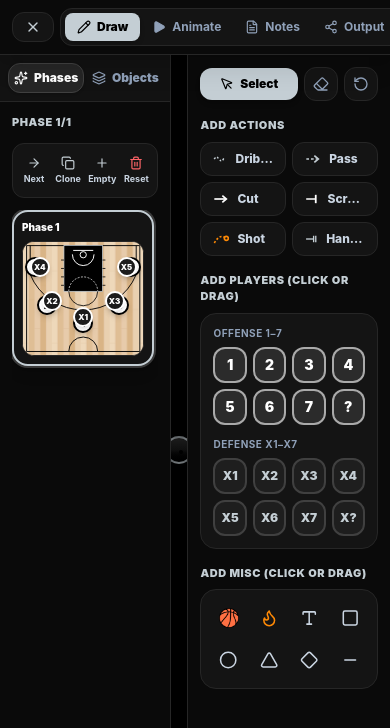
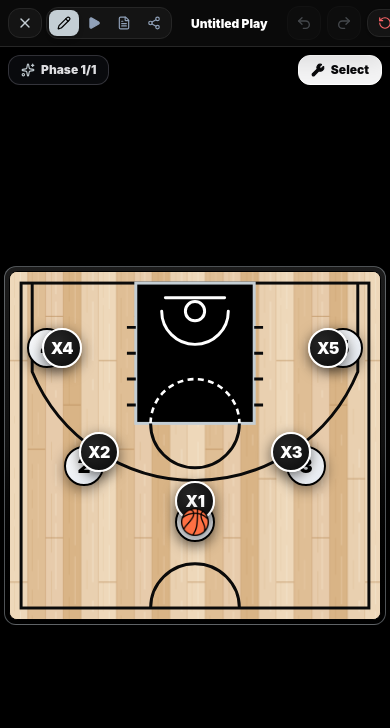
Before and after one commit to ecohoopscoaching/CoachBoard, a React (Vite) app: page / in a window 390 px wide. Shown: the top 728 px of the page. Built offline with nearby package versions, Linux system fonts and the light colour scheme.

Commit message:
feat: make court full-screen on mobile with floating triggers, slide-over drawers, and pointer touch events

```diff
--- a/src/App.tsx
+++ b/src/App.tsx
@@ -24,6 +24,10 @@ import {
   Pause,
   RotateCcw,
   Repeat,
+  Wrench,
+  Sparkles,
+  X,
+  Layers,
 } from 'lucide-react';
 
 const STORAGE_KEY = 'coachboard_saved_plays_v2';
@@ -76,6 +80,8 @@ export function App() {
   const [isPlaybookOpen, setIsPlaybookOpen] = React.useState(false);
   const [isNotesModalOpen, setIsNotesModalOpen] = React.useState(false);
   const [isOutputModalOpen, setIsOutputModalOpen] = React.useState(false);
+  const [isMobilePhasesOpen, setIsMobilePhasesOpen] = React.useState(false);
+  const [isMobileToolboxOpen, setIsMobileToolboxOpen] = React.useState(false);
 
   // Interpolated animation piece positions
   const [animatedPieces, setAnimatedPieces] = React.useState<Piece[]>([]);
@@ -878,9 +884,10 @@ export function App() {
         onToggleSound={() => setIsMuted(soundEffects.toggleMute())}
       />
 
-      {/* 2. MAIN 3-PANEL BODY: Left Sidebar, Center Court, Right Toolbox */}
+      {/* 2. MAIN 3-PANEL BODY: Desktop Sidebars + Center Court Stage + Mobile Drawers */}
       <div className="flex-1 flex overflow-hidden relative">
-        {/* Left Sidebar (Phases & Objects) */}
+        {/* Desktop Left Sidebar (Phases & Objects) */}
+        <div className="hidden lg:flex w-52 xl:w-56 border-r border-[#262626] h-full flex-col shrink-0 bg-[#0a0a0a]">
           <LeftSidebar
             keyframes={currentPlay.keyframes}
             activeFrameIndex={activeFrameIndex}
@@ -898,9 +905,37 @@ export function App() {
             onDeletePiece={handleDeletePiece}
             onDeleteDrawing={handleDeleteDrawing}
           />
+        </div>
 
-        {/* Center Court Stage */}
-        <main className="flex-1 relative flex flex-col items-center justify-center p-2 sm:p-4 overflow-hidden bg-[#000000]">
+        {/* Center Court Stage - Takes up 100% available viewport on mobile */}
+        <main className="flex-1 relative flex flex-col items-center justify-center p-1 sm:p-2 md:p-3 overflow-hidden bg-[#000000] w-full h-full">
+          {/* Mobile Top Floating Quick-Pills */}
+          <div className="absolute top-2 left-2 right-2 z-30 lg:hidden flex items-center justify-between pointer-events-none">
+            {/* Mobile Phases Trigger */}
+            <button
+              onClick={() => {
+                soundEffects.playClick();
+                setIsMobilePhasesOpen(true);
+              }}
+              className="pointer-events-auto flex items-center gap-1.5 px-3 py-1.5 rounded-xl bg-[#0c0d10]/90 backdrop-blur-md border border-zinc-700/80 text-zinc-200 text-xs font-black shadow-2xl active:scale-95 transition-all"
+            >
+              <Sparkles className="w-3.5 h-3.5 text-[#c4ced4]" />
+              <span>Phase {activeFrameIndex + 1}/{currentPlay.keyframes.length}</span>
+            </button>
+
+            {/* Mobile Tools Trigger */}
+            <button
+              onClick={() => {
+                soundEffects.playClick();
+                setIsMobileToolboxOpen(true);
+              }}
+              className="pointer-events-auto flex items-center gap-1.5 px-3 py-1.5 rounded-xl bg-zinc-100 text-zinc-950 text-xs font-black shadow-2xl active:scale-95 transition-all border border-white"
+            >
+              <Wrench className="w-3.5 h-3.5 fill-current text-zinc-950" />
+              <span className="capitalize">{activeTool} {selectedPlayerLabel ? `(#${selectedPlayerLabel})` : ''}</span>
+            </button>
+          </div>
+
           {/* Main Court Canvas Container */}
           <div className="relative w-full h-full flex items-center justify-center">
             <BasketballCourt
@@ -937,7 +972,7 @@ export function App() {
 
           {/* Floating Bottom Animation Controller (when in Animate mode or Playing) */}
           {(currentMode === 'animate' || isPlaying) && (
-            <div className="absolute bottom-4 z-30 bg-[#0a0a0a]/95 backdrop-blur-md border border-[#262626] rounded-2xl px-4 py-2.5 flex items-center gap-3 shadow-2xl animate-slide-up">
+            <div className="absolute bottom-2 sm:bottom-4 z-30 bg-[#0a0a0a]/95 backdrop-blur-md border border-[#262626] rounded-2xl px-3 sm:px-4 py-2 sm:py-2.5 flex items-center gap-2 sm:gap-3 shadow-2xl animate-slide-up max-w-[95vw]">
               <button
                 onClick={() => {
                   soundEffects.playClick();
@@ -957,7 +992,7 @@ export function App() {
                   else soundEffects.playClick();
                   setIsPlaying(!isPlaying);
                 }}
-                className={`flex items-center gap-1.5 px-3.5 py-1.5 rounded-xl font-black text-xs shadow-lg transition-all ${
+                className={`flex items-center gap-1.5 px-3 py-1.5 rounded-xl font-black text-xs shadow-lg transition-all ${
                   isPlaying
                     ? 'bg-white text-black'
                     : 'bg-[#c4ced4] text-black shadow-md'
@@ -968,7 +1003,7 @@ export function App() {
               </button>
 
               {/* Progress bar */}
-              <div className="w-36 sm:w-48 h-2 bg-[#141414] rounded-full overflow-hidden border border-[#262626]">
+              <div className="w-20 sm:w-48 h-2 bg-[#141414] rounded-full overflow-hidden border border-[#262626]">
                 <div
                   className="h-full bg-gradient-to-r from-[#c4ced4] to-white transition-all duration-75"
                   style={{ width: `${playbackProgress * 100}%` }}
@@ -992,8 +1027,8 @@ export function App() {
               </button>
 
               {/* Speed selector */}
-              <div className="flex items-center gap-1 bg-[#141414] p-1 rounded-lg border border-[#262626]">
-                {[0.5, 0.75, 1, 1.25, 1.5].map(speed => (
+              <div className="flex items-center gap-0.5 sm:gap-1 bg-[#141414] p-0.5 sm:p-1 rounded-lg border border-[#262626]">
+                {[0.5, 1, 1.5].map(speed => (
                   <button
                     key={speed}
                     onClick={() => {
@@ -1012,7 +1047,8 @@ export function App() {
           )}
         </main>
 
-        {/* Right Sidebar (Toolbox Panel) */}
+        {/* Desktop Right Sidebar (Toolbox Panel) */}
+        <div className="hidden lg:flex w-60 xl:w-64 border-l border-[#262626] h-full flex-col shrink-0 bg-[#0a0a0a]">
           <ActionToolbox
             activeTool={activeTool}
             onSelectTool={(tool) => {
@@ -1026,6 +1062,102 @@ export function App() {
             onResetFrame={handleClearFrame}
           />
         </div>
+      </div>
+
+      {/* MOBILE SLIDE-OVER DRAWER: PHASES & OBJECTS */}
+      {isMobilePhasesOpen && (
+        <div className="fixed inset-0 z-50 flex lg:hidden bg-black/85 backdrop-blur-sm animate-fade-in">
+          <div className="w-72 max-w-[85vw] bg-[#0c0d10] h-full shadow-2xl flex flex-col animate-slide-right border-r border-zinc-800">
+            <div className="p-3 border-b border-zinc-800 flex items-center justify-between bg-zinc-950">
+              <span className="text-xs font-black uppercase text-white tracking-wider flex items-center gap-2">
+                <Sparkles className="w-4 h-4 text-zinc-300" />
+                <span>Phases & Setup</span>
+              </span>
+              <button
+                onClick={() => {
+                  soundEffects.playClick();
+                  setIsMobilePhasesOpen(false);
+                }}
+                className="p-1 rounded-lg text-zinc-400 hover:text-white hover:bg-zinc-800 transition-colors"
+              >
+                <X className="w-5 h-5" />
+              </button>
+            </div>
+            <div className="flex-1 overflow-y-auto">
+              <LeftSidebar
+                keyframes={currentPlay.keyframes}
+                activeFrameIndex={activeFrameIndex}
+                onSelectFrame={idx => {
+                  setIsPlaying(false);
+                  setActiveFrameIndex(idx);
+                  setIsMobilePhasesOpen(false);
+                }}
+                onAddNextFrame={() => {
+                  handleAddNextFrame();
+                  setIsMobilePhasesOpen(false);
+                }}
+                onCloneFrame={idx => {
+                  handleCloneFrame(idx);
+                  setIsMobilePhasesOpen(false);
+                }}
+                onAddEmptyFrame={() => {
+                  handleAddEmptyFrame();
+                  setIsMobilePhasesOpen(false);
+                }}
+                onResetFrame={handleResetPhase}
+                onDeleteFrame={handleDeleteFrame}
+                currentPieces={currentFrame.pieces}
+                currentDrawings={currentFrame.drawings}
+                onDeletePiece={handleDeletePiece}
+                onDeleteDrawing={handleDeleteDrawing}
+              />
+            </div>
+          </div>
+          <div className="flex-1" onClick={() => setIsMobilePhasesOpen(false)} />
+        </div>
+      )}
+
+      {/* MOBILE SLIDE-OVER DRAWER: TOOLS & PLAYERS */}
+      {isMobileToolboxOpen && (
+        <div className="fixed inset-0 z-50 flex justify-end lg:hidden bg-black/85 backdrop-blur-sm animate-fade-in">
+          <div className="flex-1" onClick={() => setIsMobileToolboxOpen(false)} />
+          <div className="w-80 max-w-[90vw] bg-[#0c0d10] h-full shadow-2xl flex flex-col animate-slide-left border-l border-zinc-800">
+            <div className="p-3 border-b border-zinc-800 flex items-center justify-between bg-zinc-950">
+              <span className="text-xs font-black uppercase text-white tracking-wider flex items-center gap-2">
+                <Wrench className="w-4 h-4 text-zinc-300" />
+                <span>Tools & Actions</span>
+              </span>
+              <button
+                onClick={() => {
+                  soundEffects.playClick();
+                  setIsMobileToolboxOpen(false);
+                }}
+                className="p-1 rounded-lg text-zinc-400 hover:text-white hover:bg-zinc-800 transition-colors"
+              >
+                <X className="w-5 h-5" />
+              </button>
+            </div>
+            <div className="flex-1 overflow-y-auto">
+              <ActionToolbox
+                activeTool={activeTool}
+                onSelectTool={(tool) => {
+                  setActiveTool(tool);
+                  if (tool === 'select' || tool === 'eraser') {
+                    setSelectedPlayerLabel(null);
+                  }
+                  setIsMobileToolboxOpen(false);
+                }}
+                selectedPlayerLabel={selectedPlayerLabel}
+                onSelectPlayerTemplate={(type, label) => {
+                  handleSelectPlayerTemplate(type, label);
+                  setIsMobileToolboxOpen(false);
+                }}
+                onResetFrame={handleClearFrame}
+              />
+            </div>
+          </div>
+        </div>
+      )}
 
       {/* 3. MODALS */}
       {/* Pick Court & Template Modal */}
--- a/src/components/Court/BasketballCourt.tsx
+++ b/src/components/Court/BasketballCourt.tsx
@@ -117,8 +117,8 @@ export const BasketballCourt: React.FC<BasketballCourtProps> = ({
         // SAN ANTONIO SPURS HARDWOOD PALETTE: Metallic Silver & Black Frame + Vertical Hardwood + Spurs Black Paint + Silver Markings
         return {
           isHardwoodSvg: true,
-          frameBg: 'p-3 sm:p-4 rounded-3xl shadow-[0_16px_50px_rgba(0,0,0,0.7)] bg-gradient-to-b from-[#1c1c1c] via-[#0f0f0f] to-[#000000] border-2 border-[#c4ced4]/50',
-          courtBorder: 'border-2 border-[#000000]',
+          frameBg: 'p-1 sm:p-2 md:p-3.5 rounded-xl sm:rounded-3xl shadow-[0_12px_40px_rgba(0,0,0,0.8)] bg-gradient-to-b from-[#1c1c1c] via-[#0f0f0f] to-[#000000] border border-[#c4ced4]/40 sm:border-2',
+          courtBorder: 'border border-[#000000] sm:border-2',
           courtBg: 'bg-[#e8cfb0]',
           lineColor: '#ffffff',
           lineOpacity: 1.0,
@@ -137,12 +137,12 @@ export const BasketballCourt: React.FC<BasketballCourtProps> = ({
   const getAspectRatioClass = () => {
     switch (courtType) {
       case 'full-horizontal':
-        return 'aspect-[94/50] max-w-5xl max-h-[82vh]';
+        return 'aspect-[94/50] w-full max-h-[88dvh] sm:max-h-[82vh] max-w-5xl';
       case 'full-vertical':
-        return 'aspect-[50/94] max-w-[460px] max-h-[85vh]';
+        return 'aspect-[50/94] w-full max-h-[92dvh] sm:max-h-[85vh] max-w-[480px]';
       case 'half':
       default:
-        return 'aspect-[50/47] max-w-[560px] max-h-[82vh]';
+        return 'aspect-[50/47] w-full max-h-[92dvh] sm:max-h-[84vh] max-w-[640px]';
     }
   };
 
@@ -163,7 +163,7 @@ export const BasketballCourt: React.FC<BasketballCourtProps> = ({
       id="basketball-court-canvas"
       className={`relative w-full ${getAspectRatioClass()} select-none overflow-hidden transition-all duration-300 mx-auto ${theme.frameBg}`}
     >
-      <div className={`relative w-full h-full rounded-2xl overflow-hidden ${theme.courtBg} ${theme.courtBorder}`}>
+      <div className={`relative w-full h-full rounded-lg sm:rounded-2xl overflow-hidden ${theme.courtBg} ${theme.courtBorder}`}>
         <svg
           className="absolute inset-0 w-full h-full pointer-events-none"
           viewBox={viewBox}
--- a/src/components/Header/PlayCreatorHeader.tsx
+++ b/src/components/Header/PlayCreatorHeader.tsx
@@ -79,36 +79,37 @@ export const PlayCreatorHeader: React.FC<PlayCreatorHeaderProps> = ({
   };
 
   return (
-    <header className="w-full bg-[#0a0a0a] border-b border-[#262626] px-3 sm:px-4 py-2 flex items-center justify-between gap-2 sm:gap-4 shadow-xl z-40 select-none text-white">
+    <header className="w-full bg-[#0a0a0a] border-b border-[#262626] px-2 sm:px-4 py-1.5 sm:py-2 flex items-center justify-between gap-1.5 sm:gap-4 shadow-xl z-40 select-none text-white shrink-0">
       {/* 1. LEFT: Close & Primary Modes */}
-      <div className="flex items-center gap-1.5 sm:gap-3">
+      <div className="flex items-center gap-1 sm:gap-2.5">
         <button
           onClick={() => {
             soundEffects.playClick();
             onOpenTemplates();
           }}
-          className="flex items-center gap-1.5 px-3 py-1.5 rounded-xl bg-[#141414] hover:bg-[#262626] border border-[#262626] text-slate-300 hover:text-white text-xs font-bold transition-all"
+          className="flex items-center gap-1 px-2 sm:px-3 py-1.5 rounded-xl bg-[#141414] hover:bg-[#262626] border border-[#262626] text-slate-300 hover:text-white text-xs font-bold transition-all shrink-0"
           title="New Play / Template Picker"
         >
           <X className="w-4 h-4 text-[#c4ced4]" />
-          <span className="hidden sm:inline">Close</span>
+          <span className="hidden md:inline">Close</span>
         </button>
 
         {/* MODE TABS (Draw, Animate, Notes, Output) */}
-        <div className="flex items-center p-1 bg-[#141414] rounded-xl border border-[#262626] text-xs font-bold">
+        <div className="flex items-center p-0.5 sm:p-1 bg-[#141414] rounded-xl border border-[#262626] text-xs font-bold">
           <button
             onClick={() => {
               soundEffects.playClick();
               onChangeMode('draw');
             }}
-            className={`flex items-center gap-1.5 px-3 py-1.5 rounded-lg transition-all ${
+            title="Draw Mode"
+            className={`flex items-center gap-1 sm:gap-1.5 px-2 sm:px-3 py-1.5 rounded-lg transition-all ${
               currentMode === 'draw'
                 ? 'bg-[#c4ced4] text-black font-black shadow-md'
                 : 'text-slate-400 hover:text-white'
             }`}
           >
             <Pencil className="w-3.5 h-3.5" />
-            <span>Draw</span>
+            <span className="hidden sm:inline">Draw</span>
           </button>
 
           <button
@@ -116,14 +117,15 @@ export const PlayCreatorHeader: React.FC<PlayCreatorHeaderProps> = ({
               soundEffects.playClick();
               onChangeMode('animate');
             }}
-            className={`flex items-center gap-1.5 px-3 py-1.5 rounded-lg transition-all ${
+            title="Animate Mode"
+            className={`flex items-center gap-1 sm:gap-1.5 px-2 sm:px-3 py-1.5 rounded-lg transition-all ${
               currentMode === 'animate'
                 ? 'bg-[#c4ced4] text-black font-black shadow-md'
                 : 'text-slate-400 hover:text-white'
             }`}
           >
             <PlayIcon className="w-3.5 h-3.5 fill-current" />
-            <span>Animate</span>
+            <span className="hidden sm:inline">Animate</span>
           </button>
 
           <button
@@ -131,14 +133,15 @@ export const PlayCreatorHeader: React.FC<PlayCreatorHeaderProps> = ({
               soundEffects.playClick();
               onChangeMode('notes');
             }}
-            className={`flex items-center gap-1.5 px-3 py-1.5 rounded-lg transition-all ${
+            title="Coaching Notes"
+            className={`flex items-center gap-1 sm:gap-1.5 px-2 sm:px-3 py-1.5 rounded-lg transition-all ${
               currentMode === 'notes'
                 ? 'bg-[#c4ced4] text-black font-black shadow-md'
                 : 'text-slate-400 hover:text-white'
             }`}
           >
             <FileText className="w-3.5 h-3.5" />
-            <span>Notes</span>
+            <span className="hidden sm:inline">Notes</span>
           </button>
 
           <button
@@ -146,14 +149,15 @@ export const PlayCreatorHeader: React.FC<PlayCreatorHeaderProps> = ({
               soundEffects.playClick();
               onChangeMode('output');
             }}
-            className={`flex items-center gap-1.5 px-3 py-1.5 rounded-lg transition-all ${
+            title="Output & Export"
+            className={`flex items-center gap-1 sm:gap-1.5 px-2 sm:px-3 py-1.5 rounded-lg transition-all ${
               currentMode === 'output'
                 ? 'bg-[#c4ced4] text-black font-black shadow-md'
                 : 'text-slate-400 hover:text-white'
             }`}
           >
             <Share2 className="w-3.5 h-3.5" />
-            <span>Output</span>
+            <span className="hidden sm:inline">Output</span>
           </button>
         </div>
       </div>
--- a/src/components/Sidebar/ActionToolbox.tsx
+++ b/src/components/Sidebar/ActionToolbox.tsx
@@ -47,7 +47,7 @@ export const ActionToolbox: React.FC<ActionToolboxProps> = ({
   };
 
   return (
-    <aside className="w-56 sm:w-64 bg-[#0a0a0a] border-l border-[#262626] flex flex-col h-full z-30 select-none overflow-y-auto p-3 sm:p-4 gap-4 text-white">
+    <aside className="w-full h-full bg-[#0a0a0a] flex flex-col z-30 select-none overflow-y-auto p-3 sm:p-4 gap-4 text-white">
       {/* 1. SELECT / MOVE, ERASER, & RESET TOOLS */}
       <div className="flex items-center gap-1.5">
         <button
--- a/src/components/Sidebar/LeftSidebar.tsx
+++ b/src/components/Sidebar/LeftSidebar.tsx
@@ -44,7 +44,7 @@ export const LeftSidebar: React.FC<LeftSidebarProps> = ({
   const [activeTab, setActiveTab] = React.useState<'phases' | 'objects'>('phases');
 
   return (
-    <aside className="w-48 sm:w-56 bg-[#0a0a0a] border-r border-[#262626] flex flex-col h-full z-30 select-none text-white">
+    <aside className="w-full h-full bg-[#0a0a0a] flex flex-col z-30 select-none text-white">
       {/* 1. TOP TABS: Phases / Objects */}
       <div className="flex items-center border-b border-[#262626] p-2 gap-1 bg-[#121212]">
         <button
```
Also changed, not shown: src/components/Court/DrawingLayer.tsx (+14 -7 lines), 1 other file (tests, documents, lock files or other folders). Lines whose indentation alone changed are shown as unchanged.
